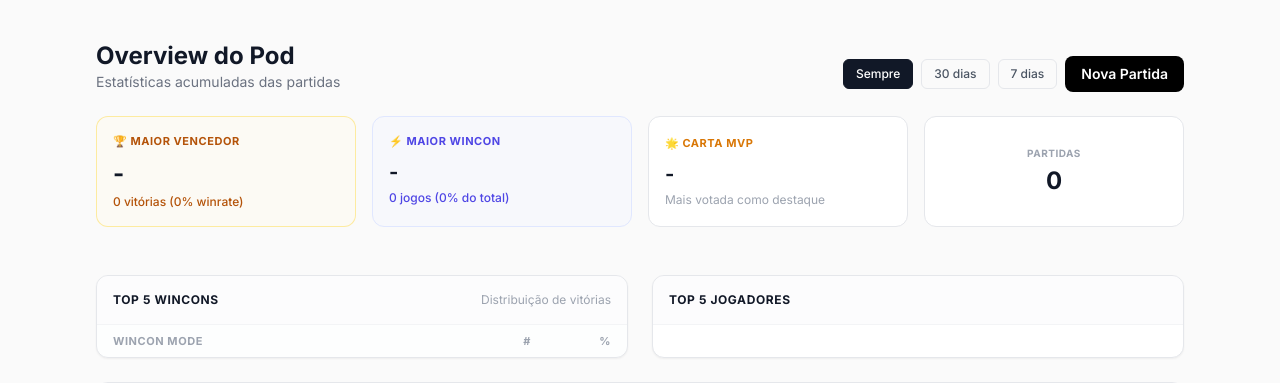
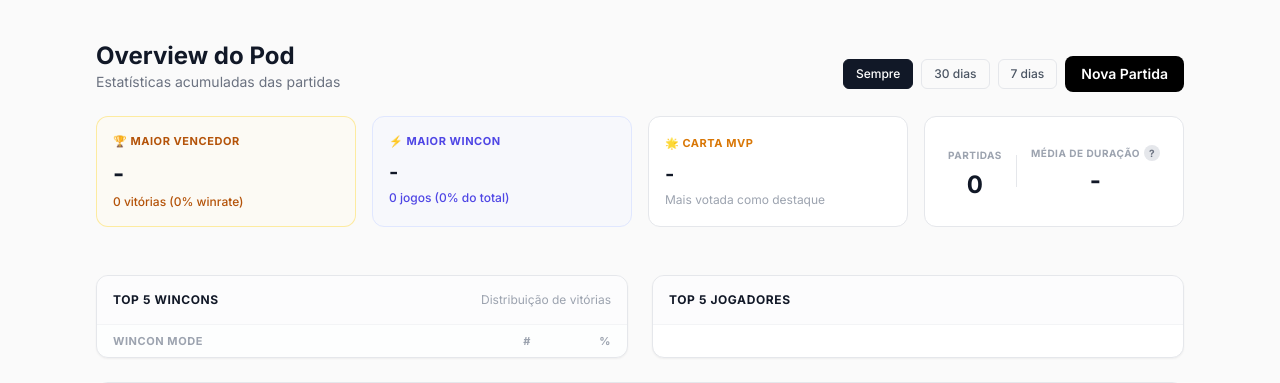
Before and after one commit to adinanp/comandometro, a Django app: template apps/core/templates/core/dashboard.html in a window 1280 px wide. Shown: the part 65-448 px from the top of the page. Run offline with Django 5.2, Linux system fonts and the light colour scheme; the template is opened without the code that fills it, so the values that code supplies are empty; some libraries are stand-ins or nearby versions.

Commit message:
Add average game duration stat to dashboard
Splits the Partidas box back into two stats: total games and average
turn count, computed only over games that have turn_count filled in
(it's an optional field). A tooltip flags that the number can skew if
games — e.g. physical ones — get logged without it.

```diff
--- a/apps/core/templates/core/dashboard.html
+++ b/apps/core/templates/core/dashboard.html
@@ -73,10 +73,25 @@
       </div>
     </div>
 
-    <!-- Card Total de Partidas -->
-    <div class="p-4 bg-white border border-gray-200 rounded-xl flex flex-col items-center justify-center text-center">
-      <span class="text-[10px] font-bold text-gray-400 tracking-wider uppercase">PARTIDAS</span>
-      <p class="text-2xl font-bold text-gray-900 mt-1">{{ total_games|default:0 }}</p>
+    <!-- Card Métricas Totais -->
+    <div class="p-4 bg-white border border-gray-200 rounded-xl flex items-center justify-around text-center">
+      <div>
+        <span class="text-[10px] font-bold text-gray-400 tracking-wider uppercase">PARTIDAS</span>
+        <p class="text-2xl font-bold text-gray-900 mt-1">{{ total_games|default:0 }}</p>
+      </div>
+      <div class="h-8 w-px bg-gray-200"></div>
+      <div>
+        <span class="text-[10px] font-bold text-gray-400 tracking-wider uppercase flex items-center justify-center gap-1">
+          MÉDIA DE DURAÇÃO
+          <span
+            title="Média de turnos até o fim da partida — calculada só sobre partidas com contagem de turnos preenchida. Como esse campo é opcional, o número pode ficar impreciso se partidas (ex: presenciais) forem registradas sem essa informação."
+            class="inline-flex items-center justify-center w-4 h-4 rounded-full bg-gray-200 text-gray-500 text-[10px] font-bold normal-case cursor-help"
+          >?</span>
+        </span>
+        <p class="text-2xl font-bold text-gray-900 mt-1">
+          {% if avg_turn_count %}{{ avg_turn_count }}{% else %}-{% endif %}
+        </p>
+      </div>
     </div>
 
   </div>
```
Also changed, not shown: apps/core/use_cases/dashboard_stats.py (+6 -1 lines).
